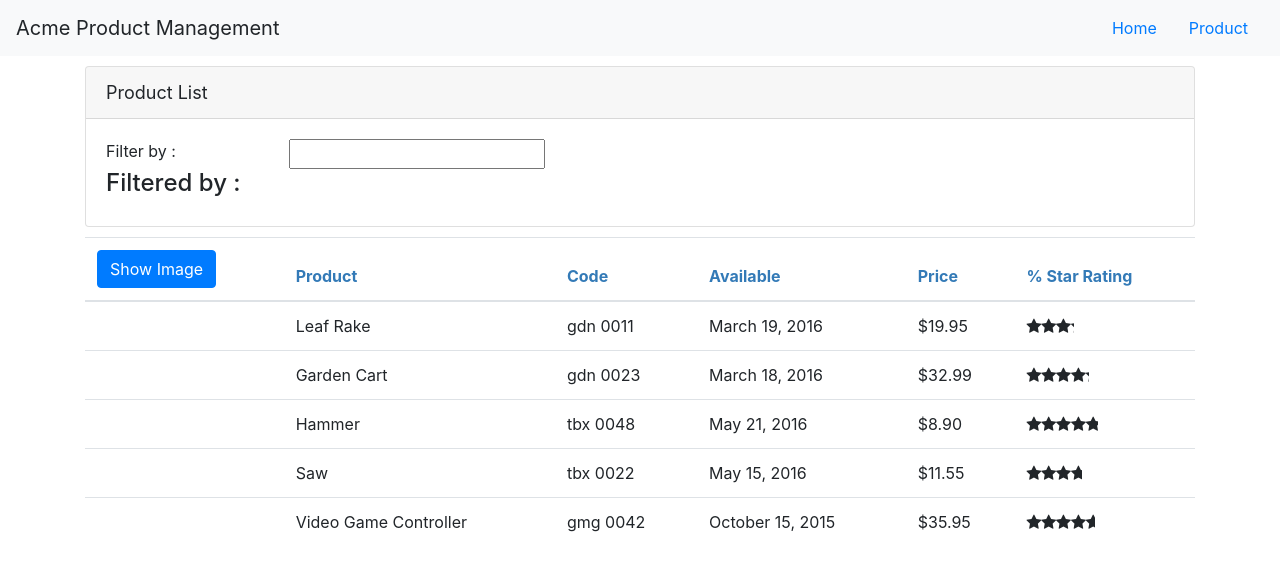
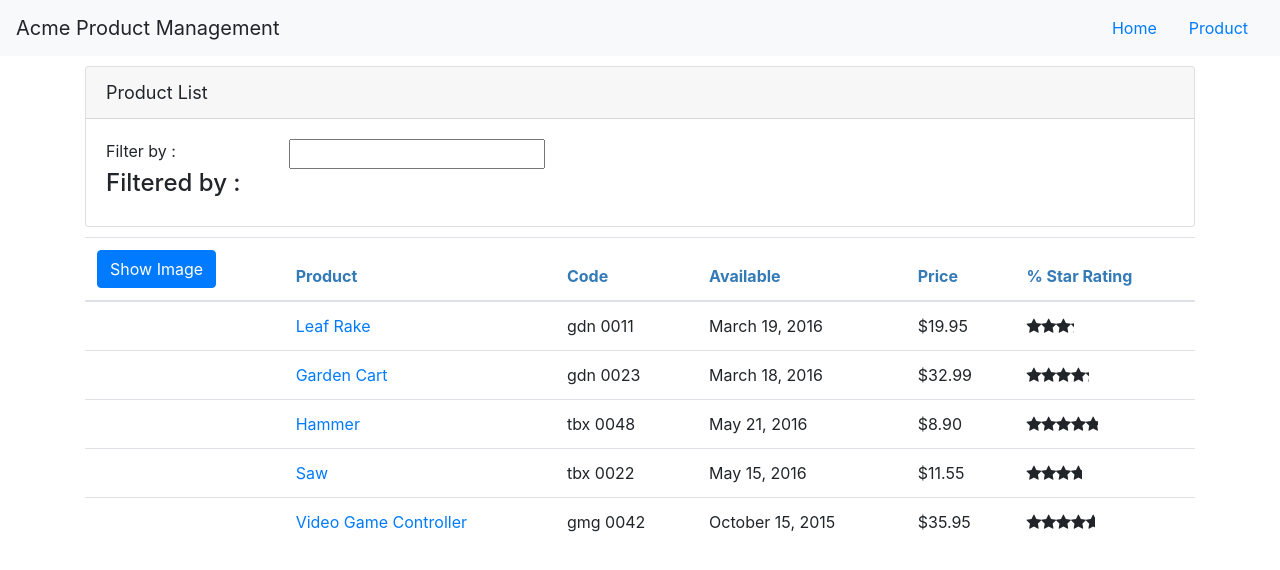
Before and after one commit to vvilelaj/angular, an Angular app in the folder getting-started/: page /products in a window 1280 px wide. Shown: the top 570 px of the page. Built offline with nearby package versions, Linux system fonts and the light colour scheme.

Commit message:
send parameters into the url

```diff
--- a/getting-started/src/app/products/product-list.component.html
+++ b/getting-started/src/app/products/product-list.component.html
@@ -44,7 +44,7 @@
                     [style.width.px]='imageWidth'
                     [style.margin.px]='imageMargin'
                     /></td>
-                <td>{{ product.productName }}</td>
+                <td><a [routerLink]="['/products',product.productId]">{{ product.productName }}</a></td>
                 <td>{{ product.productCode | lowercase  | convertToSpaces : '-'}}</td>
                 <td>{{ product.releaseDate }}</td>
                 <td>{{ product.price | currency:'USD':'symbol':'1.2-2' }}</td>
```
